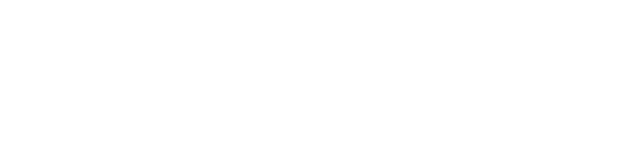
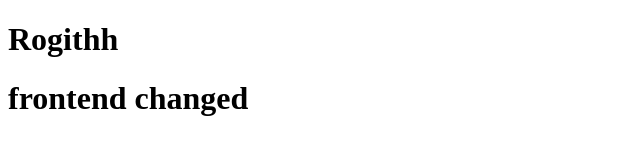
Before and after one commit to Rogithh/samplerepo, a plain HTML site: page index.html in a window 1280 px wide. Shown: the whole page, without its empty margins (0-640 px from the left). Drawn offline with Linux system fonts and the light colour scheme.

Commit message:
feat : added some frontend code

```diff
--- a/index.html
+++ b/index.html
@@ -6,6 +6,7 @@
   <title>Document</title>
 </head>
 <body>
-
+  <h1>Rogithh</h1>
+  <h1>frontend changed</h1>
 </body>
 </html>
```
